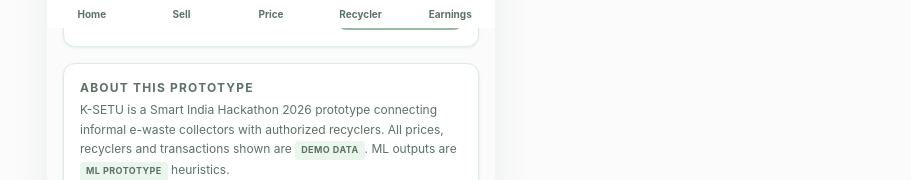
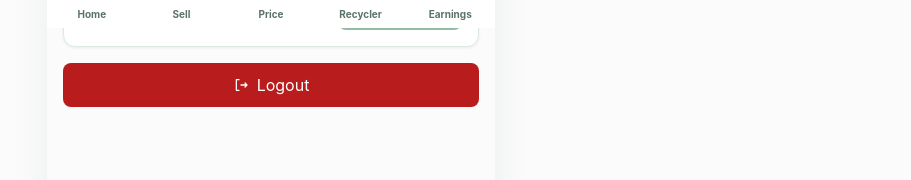
Before and after one commit to ahana-98/K-SETU, a Next.js app: page /collector/profile in a window 1280 px wide. Shown: the part 772-952 px from the top of the page, without its empty margins (369-1280 px from the left). Built offline with nearby package versions, Linux system fonts and the light colour scheme; no server answers.

Commit message:
remove duplicate collector about section

```diff
--- a/src/app/collector/profile/page.tsx
+++ b/src/app/collector/profile/page.tsx
@@ -85,12 +85,6 @@ export default function ProfilePage() {
         </div>
       </Card>
 
-      <Card className="p-4">
-        <h2 className="mb-1 text-xs font-bold uppercase tracking-widest text-sage">{t("profile.about")}</h2>
-        <p className="text-xs leading-relaxed text-sage">
-          K-SETU is a Smart India Hackathon 2026 prototype connecting informal e-waste collectors with authorized recyclers. All prices, recyclers and transactions shown are <DemoTag>DEMO DATA</DemoTag>. ML outputs are <DemoTag>ML PROTOTYPE</DemoTag> heuristics.
-        </p>
-      </Card>
 
       <Btn full variant="danger" onClick={logout}><Icon name="logout" size={16} /> {t("common.logout")}</Btn>
     </div>
```
